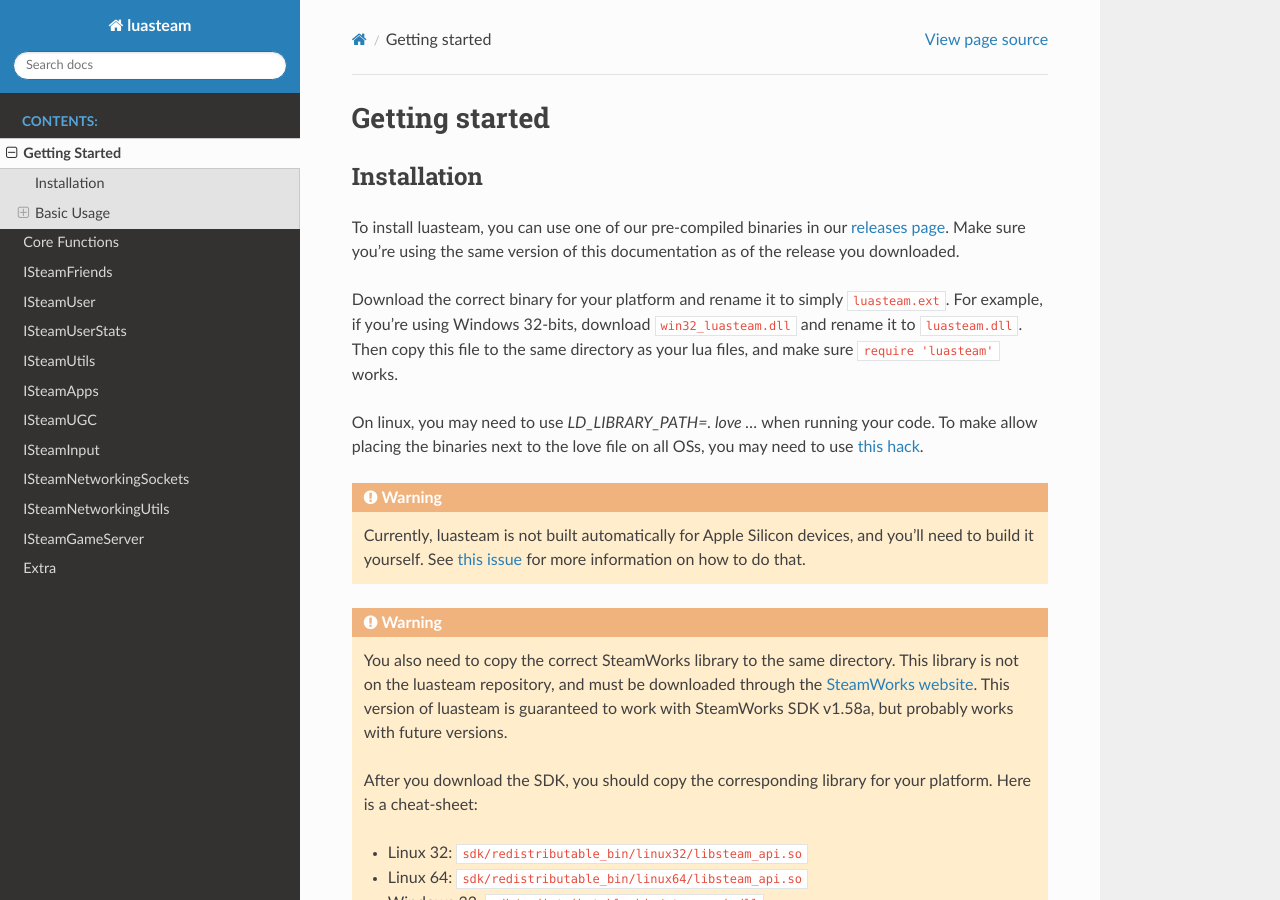
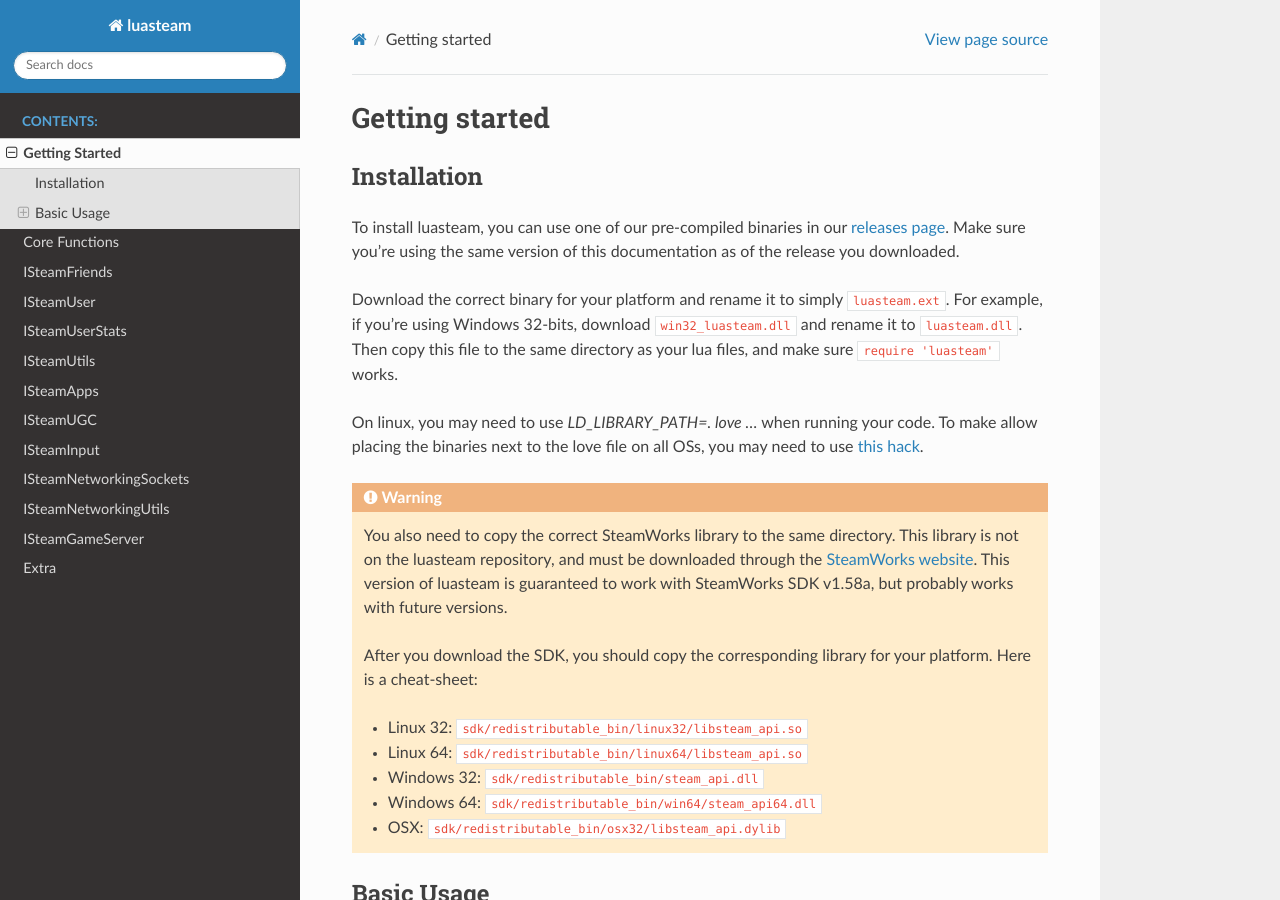
Before and after one commit to uspgamedev/luasteam, a Sphinx documentation site: the page built from docs/getting_started.rst, in a window 1280 px wide and 900 px high. Built offline with Sphinx 7.4.7 and the Read the Docs theme 2.0.0, drawn with Linux system fonts in a browser that asks for light colours.

```diff
--- a/docs/getting_started.rst
+++ b/docs/getting_started.rst
@@ -11,10 +11,6 @@
 Then copy this file to the same directory as your lua files, and make sure ``require 'luasteam'`` works.
 
 On linux, you may need to use `LD_LIBRARY_PATH=. love ...` when running your code. To make allow placing the binaries next to the love file on all OSs, you may need to use `this hack <https://github.com/MarvellousSoft/MarvInc/blob/e914dcd15d7b538793c7dcac27d3350d716d47db/marv/main.lua#L10-L13>`_.
-
-.. warning::
-
-    Currently, luasteam is not built automatically for Apple Silicon devices, and you'll need to build it yourself. See `this issue <https://github.com/uspgamedev/luasteam/issues/39>`_ for more information on how to do that.
 
 .. warning::
 
```
Also changed, not shown: 1 other file.
